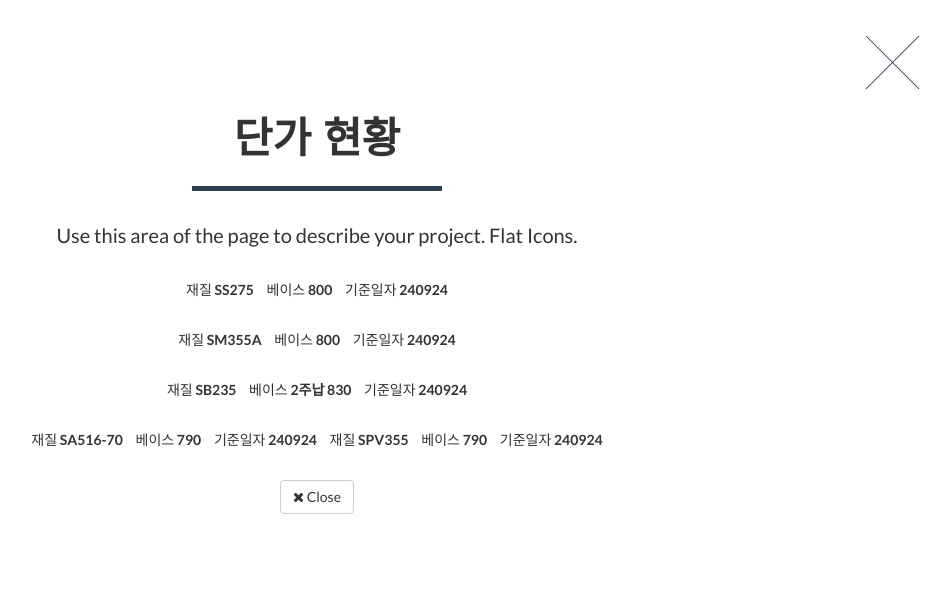
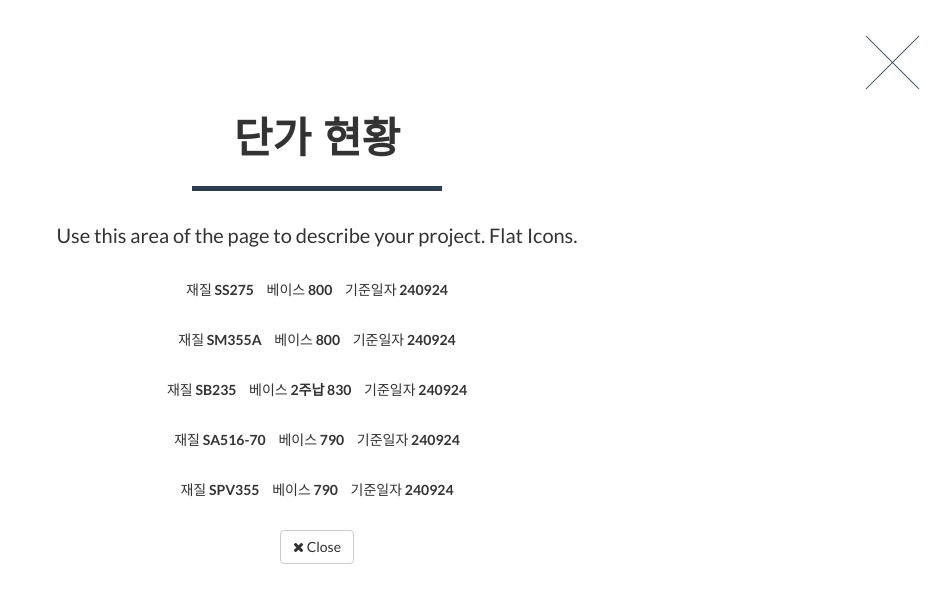
Before and after one commit to jeong-sseung/jeong-sseung, a website: page index.html in a window 1280 px wide. Both pictures are taken after a click on the link 260 px from the left and 1076 px from the top of the page. Shown: the part 676-1278 px from the top of the page, without its empty margins (323-1274 px from the left). Drawn offline with nearby package versions, Linux system fonts and the light colour scheme; files that its build step writes are made by us from their sources.

Commit message:
Update index.html

```diff
--- a/index.html
+++ b/index.html
@@ -227,6 +227,8 @@
                                 <li>기준일자
                                     <strong> 240924 </strong>
                                 </li>
+                            </ul>
+                            <ul class="list-inline item-details">
                                 <li>재질
                                     <strong> SPV355 </strong>
                                 </li>
```
